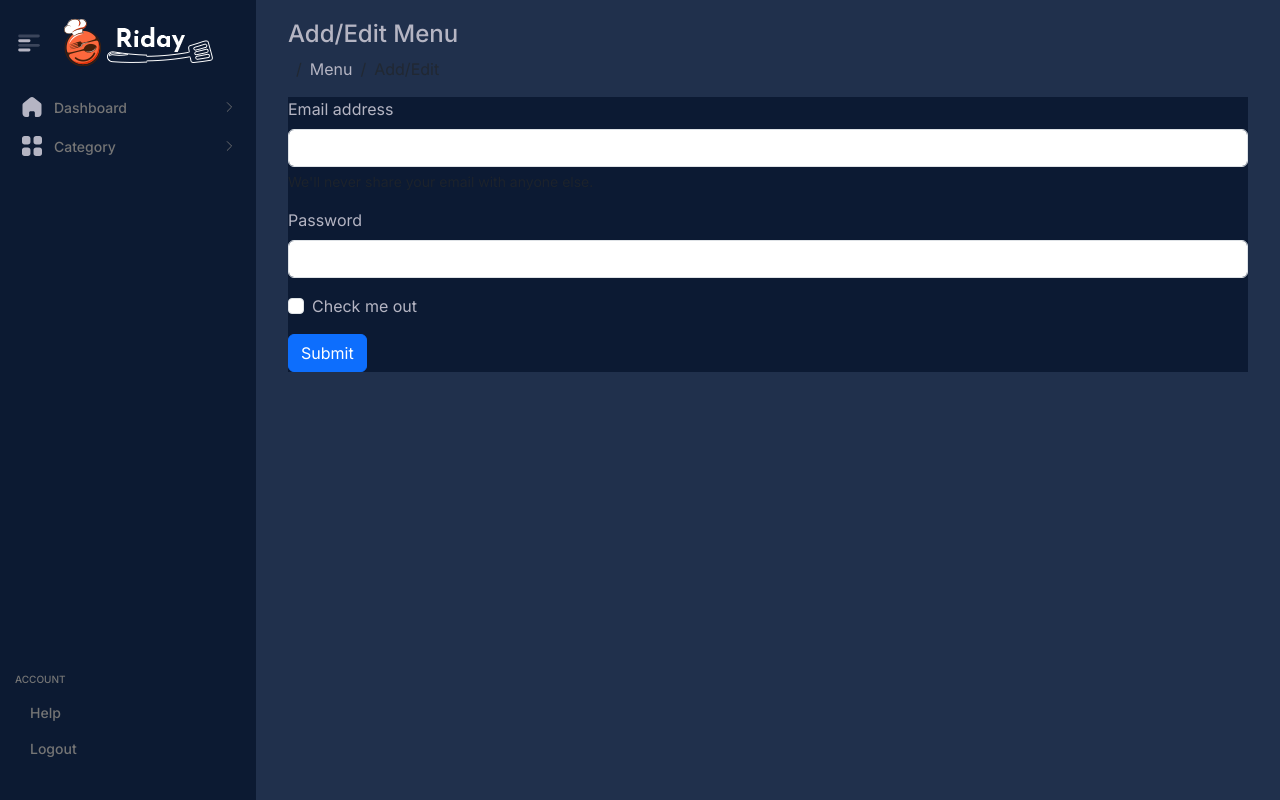
After one commit to Smeedsajjad/restaurant-website-php-bootstrap, a PHP site: page /index.php?page=add-category in a window 1280 px wide. The commit adds this page. Run offline with PHP 8.4, Linux system fonts and the light colour scheme; some libraries are stand-ins or nearby versions.

Commit message:
10/2/2024

```diff
--- a/admin/assets/css/style.css
+++ b/admin/assets/css/style.css
@@ -1,5 +1,13 @@
 *{
   box-sizing: border-box;
+}
+:root {
+  --body-background: #20304c;
+  --first-color: #0c1a32;
+  --first-color-light: #AFA5D9;
+  --white-color: #b5b5c3;
+  --body-font: 'Nunito', sans-serif;
+  --box-body: #0c1a33;
 }
 body{
   background-color: #20304c !important;
@@ -16,3 +24,6 @@ a{
   background-color: #20304c;
   color: #b3b3b3 !important;
 }
+.box-body{
+  background-color: var(--box-body) !important;
+}
--- /dev/null
+++ b/admin/index.php
@@ -0,0 +1,27 @@
+<?php
+$page = isset($_GET['page']) ? $_GET['page'] : 'dashboard';
+
+// Define the base path for views
+$baseViewPath = './views/';
+
+// Determine the content to include based on the `page` parameter
+switch($page) {
+    case 'dashboard':
+        $pageContent = $baseViewPath . 'dashboard.php';
+        break;
+    case 'add-category':
+        $pageContent = $baseViewPath . 'add-category.php'; // Page to add a category
+        break;
+    case 'manage-category':
+        $pageContent = $baseViewPath . 'manage-category.php'; // Page to manage categories
+        break;
+    case 'edit-category':
+        $pageContent = $baseViewPath . 'edit-category.php'; // Page to edit a category
+        break;
+    default:
+        $pageContent = $baseViewPath . 'dashboard.php'; // Default to dashboard if no valid page is found
+}
+
+// Include the selected page content
+include $pageContent;
+?>
--- a/admin/partials/navbar.php
+++ b/admin/partials/navbar.php
@@ -1,27 +1,3 @@
-<!DOCTYPE html>
-<html lang="en">
-
-<head>
-  <meta charset="UTF-8">
-  <meta name="viewport" content="width=device-width, initial-scale=1.0">
-  <title>Responsive Navbar Toggle</title>
-  <!-- ICONS -->
-  <script src="https://unpkg.com/@phosphor-icons/web"></script>
-  <!-- Font Awesome -->
-  <link rel="stylesheet" href="https://cdnjs.cloudflare.com/ajax/libs/font-awesome/6.2.1/css/all.min.css" />
-  <!-- Custom CSS -->
-  <link rel="stylesheet" href="./assets/css/style.css">
-  <link rel="stylesheet" href="./assets/css/nav.css">
-  <!-- Fonts -->
-  <link href="https://fonts.googleapis.com/css?family=Roboto:300,400" rel="stylesheet">
-  <link href="https://fonts.googleapis.com/css?family=Pacifico" rel="stylesheet">
-  <!-- Bootstrap CSS -->
-  <link rel="stylesheet" href="../vendor/bootstrap/css/bootstrap.min.css">
-  <!-- Make sure to include the Phosphor Icons library -->
-  <link href="https://unpkg.com/phosphor-icons@1.4.1/css/phosphor.css" rel="stylesheet">
-</head>
-
-<body>
   <div class="sidebar">
     <div class="d-flex align-items-center">
       <div class="menu-btn" id="toggleSidebar">
@@ -59,49 +35,45 @@
             </a>
             <ul class="sub-menu">
               <li>
-                <a href="dashboard.html">
+                <a href="index.php">
                   <span class="text">Dashboard</span>
                 </a>
               </li>
             </ul>
           </li>
-          <li class="active">
-            <a href="#">
-              <i class="icon ph-bold ph-file-text"></i>
-              <span class="text">Posts</span>
-            </a>
-          </li>
+
+
           <li>
             <a href="#">
-              <i class="icon ph-bold ph-calendar-blank"></i>
-              <span class="text">Schedules</span>
-            </a>
-          </li>
-          <li>
-            <a href="#">
-              <i class="icon ph-bold ph-chart-bar"></i>
-              <span class="text">Income</span>
-              <i class="arrow ph-bold ph-caret-down"></i>
+              <span class="icons">
+                <svg class="dashboard-icon" width="24px" height="24px" viewBox="0 0 24 24" version="1.1" xmlns="http://www.w3.org/2000/svg" xmlns:xlink="http://www.w3.org/1999/xlink">
+                  <g id="Iconly/Bold/Category" stroke="none" stroke-width="1" fill="none" fill-rule="evenodd">
+                    <g id="Category" transform="translate(2.000000, 2.000000)" fill="#200E32" fill-rule="nonzero">
+                      <path d="M5.9199,11.4697 C7.3299,11.4697 8.4599,12.6107 8.4599,14.0307 L8.4599,14.0307 L8.4599,17.4397 C8.4599,18.8497 7.3299,19.9997 5.9199,19.9997 L5.9199,19.9997 L2.5399,19.9997 C1.1399,19.9997 -0.0001,18.8497 -0.0001,17.4397 L-0.0001,17.4397 L-0.0001,14.0307 C-0.0001,12.6107 1.1399,11.4697 2.5399,11.4697 L2.5399,11.4697 Z M17.46,11.4697 C18.86,11.4697 20,12.6107 20,14.0307 L20,14.0307 L20,17.4397 C20,18.8497 18.86,19.9997 17.46,19.9997 L17.46,19.9997 L14.08,19.9997 C12.67,19.9997 11.54,18.8497 11.54,17.4397 L11.54,17.4397 L11.54,14.0307 C11.54,12.6107 12.67,11.4697 14.08,11.4697 L14.08,11.4697 Z M5.9199,-9.32587341e-14 C7.3299,-9.32587341e-14 8.4599,1.15 8.4599,2.561 L8.4599,2.561 L8.4599,5.97 C8.4599,7.39 7.3299,8.53 5.9199,8.53 L5.9199,8.53 L2.5399,8.53 C1.1399,8.53 -0.0001,7.39 -0.0001,5.97 L-0.0001,5.97 L-0.0001,2.561 C-0.0001,1.15 1.1399,-9.32587341e-14 2.5399,-9.32587341e-14 L2.5399,-9.32587341e-14 Z M17.46,-9.32587341e-14 C18.86,-9.32587341e-14 20,1.15 20,2.561 L20,2.561 L20,5.97 C20,7.39 18.86,8.53 17.46,8.53 L17.46,8.53 L14.08,8.53 C12.67,8.53 11.54,7.39 11.54,5.97 L11.54,5.97 L11.54,2.561 C11.54,1.15 12.67,-9.32587341e-14 14.08,-9.32587341e-14 L14.08,-9.32587341e-14 Z"></path>
+                    </g>
+                  </g>
+                </svg>
+              </span>
+              <span class="text">Category</span>
+              <svg class="arrow" xmlns="http://www.w3.org/2000/svg" width="14px" height="14px" viewBox="0 0 256 256">
+                <rect width="256" height="256" fill="none" />
+                <polyline points="96 48 176 128 96 208" fill="none" stroke="currentColor" stroke-linecap="round" stroke-linejoin="round" stroke-width="16" />
+              </svg>
             </a>
             <ul class="sub-menu">
               <li>
-                <a href="#">
-                  <span class="text">Earnings</span>
+                <a href="index.php?page=add-category">
+                  <span class="text">Add Category</span>
                 </a>
               </li>
               <li>
-                <a href="#">
-                  <span class="text">Funds</span>
+                <a href="index.php?page=manage-category">
+                  <span class="text">Manage Categories</span>
                 </a>
               </li>
               <li>
-                <a href="#">
-                  <span class="text">Declines</span>
-                </a>
-              </li>
-              <li>
-                <a href="#">
-                  <span class="text">Payouts</span>
+                <a href="index.php?page=edit-category">
+                  <span class="text">Edit Category</span>
                 </a>
               </li>
             </ul>
@@ -109,6 +81,7 @@
         </ul>
       </div>
     </div>
+
     <div class="menu">
       <p class="title">Account</p>
       <ul>
@@ -127,13 +100,3 @@
       </ul>
     </div>
   </div>
-
-  <!-- Add jQuery from a CDN -->
-  <script src="https://code.jquery.com/jquery-3.6.0.min.js"></script>
-  <!-- Bootstrap JS -->
-  <script src="../vendor/bootstrap/js/bootstrap.min.js"></script>
-  <!-- Custom JS -->
-  <script src="./assets/js/nav.js"></script>
-</body>
-
-</html>
--- /dev/null
+++ b/admin/views/add-category.php
@@ -0,0 +1,82 @@
+<!DOCTYPE html>
+<html lang="en">
+
+<head>
+    <meta charset="UTF-8">
+    <meta name="viewport" content="width=device-width, initial-scale=1.0">
+    <title>Dashboard</title>
+    <link rel="stylesheet" href="./assets/css/_header.scss">
+    <!-- ICONS -->
+    <script src="https://unpkg.com/@phosphor-icons/web"></script>
+    <!-- Font Awesome -->
+    <link rel="stylesheet" href="https://cdnjs.cloudflare.com/ajax/libs/font-awesome/6.2.1/css/all.min.css" />
+    <!-- Custom CSS -->
+    <link rel="stylesheet" href="./assets/css/nav.css"> <!-- Correct path for nav.css -->
+    <link rel="stylesheet" href="./assets/css/style.css"> <!-- Correct path for style.css -->
+    <!-- Fonts -->
+    <link href="https://fonts.googleapis.com/css?family=Roboto:300,400" rel="stylesheet">
+    <link href="https://fonts.googleapis.com/css?family=Pacifico" rel="stylesheet">
+    <!-- Bootstrap CSS -->
+    <link rel="stylesheet" href="../vendor/bootstrap/css/bootstrap.min.css">
+    <!-- Make sure to include the Phosphor Icons library -->
+    <link href="https://unpkg.com/phosphor-icons@1.4.1/css/phosphor.css" rel="stylesheet">
+</head>
+
+<body>
+    <?php
+    include __DIR__ . '/../partials/navbar.php';
+    ?>
+
+    <main>
+        <div class="container-fluid">
+            <div class="row">
+                <div class="col-md-12" id="box">
+                    <div class="content-header">
+                        <div class="d-flex align-items-center">
+                            <div class="me-auto">
+                                <h4 class="page-title">Add/Edit Menu</h4>
+                                <div class="d-inline-block align-items-center">
+                                    <nav>
+                                        <ol class="breadcrumb">
+                                            <li class="breadcrumb-item"><a href="#"><i class="mdi mdi-home-outline"></i></a></li>
+                                            <li class="breadcrumb-item" aria-current="page">Menu</li>
+                                            <li class="breadcrumb-item active" aria-current="page">Add/Edit</li>
+                                        </ol>
+                                    </nav>
+                                </div>
+                            </div>
+
+                        </div>
+                    </div>
+                    <div class="box-body">
+                        <form>
+                            <div class="mb-3">
+                                <label for="exampleInputEmail1" class="form-label">Email address</label>
+                                <input type="email" class="form-control" id="exampleInputEmail1" aria-describedby="emailHelp">
+                                <div id="emailHelp" class="form-text">We'll never share your email with anyone else.</div>
+                            </div>
+                            <div class="mb-3">
+                                <label for="exampleInputPassword1" class="form-label">Password</label>
+                                <input type="password" class="form-control" id="exampleInputPassword1">
+                            </div>
+                            <div class="mb-3 form-check">
+                                <input type="checkbox" class="form-check-input" id="exampleCheck1">
+                                <label class="form-check-label" for="exampleCheck1">Check me out</label>
+                            </div>
+                            <button type="submit" class="btn btn-primary">Submit</button>
+                        </form>
+                    </div>
+                </div>
+            </div>
+        </div>
+    </main>
+
+    <!-- Add jQuery from a CDN -->
+    <script src="https://code.jquery.com/jquery-3.6.0.min.js"></script>
+    <!-- Bootstrap JS -->
+    <script src="../vendor/bootstrap/js/bootstrap.min.js"></script>
+    <!-- Custom JS -->
+    <script src="./assets/js/nav.js"></script>
+</body>
+
+</html>
```
Also changed, not shown: admin/dashboard.html (+9 -44 lines), admin/views/dashboard.php (added, +43 -0 lines), README.md, admin/assets/images/category.svg (added), admin/dashboard.php (deleted), admin/login.php (added), admin/logout.php (added), admin/singup.php (added).
